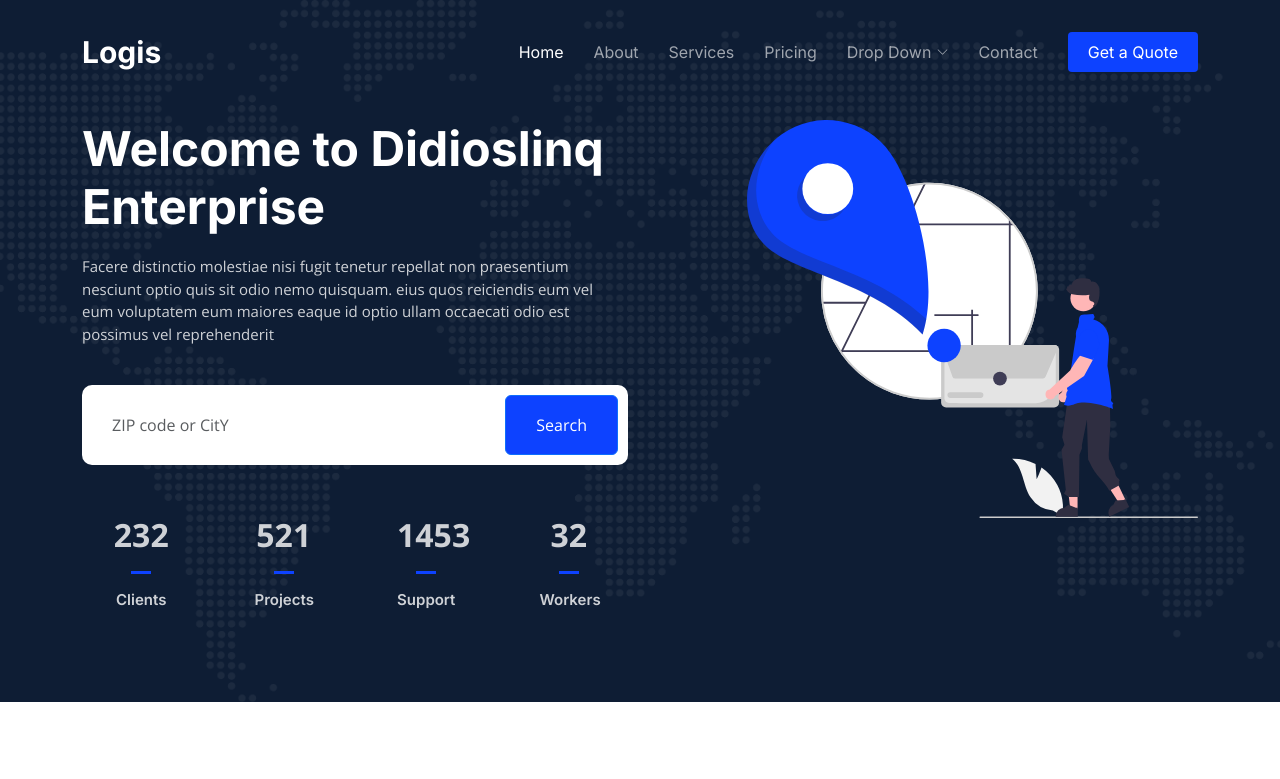
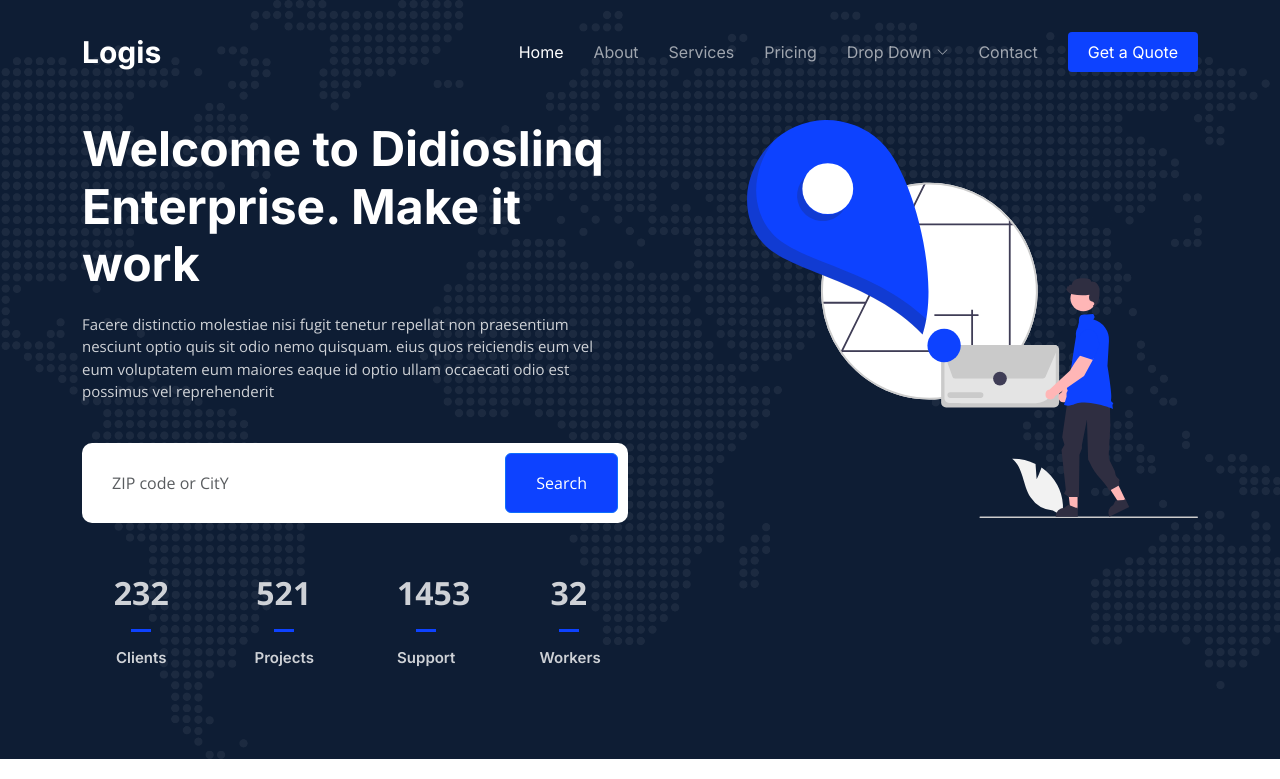
Before and after one commit to dkojo/pipeline-app, a plain HTML site: page index.html in a window 1280 px wide. Shown: the top 779 px of the page. Drawn offline with nearby package versions, Linux system fonts and the light colour scheme.

Commit message:
updated code

```diff
--- a/index.html
+++ b/index.html
@@ -89,7 +89,7 @@
     <div class="container">
       <div class="row gy-4 d-flex justify-content-between">
         <div class="col-lg-6 order-2 order-lg-1 d-flex flex-column justify-content-center">
-          <h2 data-aos="fade-up">Welcome to Didioslinq Enterprise</h2>
+          <h2 data-aos="fade-up">Welcome to Didioslinq Enterprise. Make it work</h2>
           <p data-aos="fade-up" data-aos-delay="100">Facere distinctio molestiae nisi fugit tenetur repellat non praesentium nesciunt optio quis sit odio nemo quisquam. eius quos reiciendis eum vel eum voluptatem eum maiores eaque id optio ullam occaecati odio est possimus vel reprehenderit</p>
 
           <form action="#" class="form-search d-flex align-items-stretch mb-3" data-aos="fade-up" data-aos-delay="200">
```
